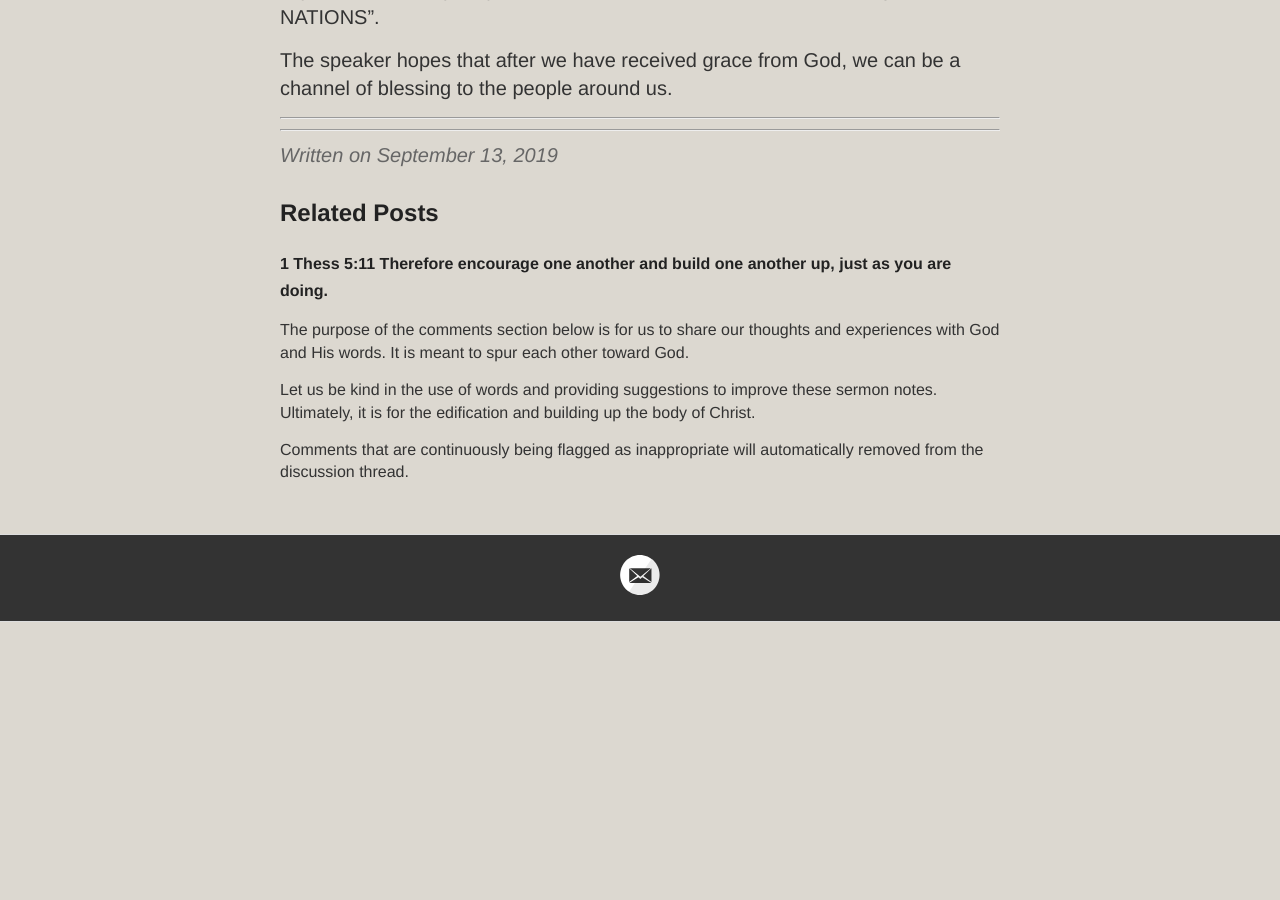
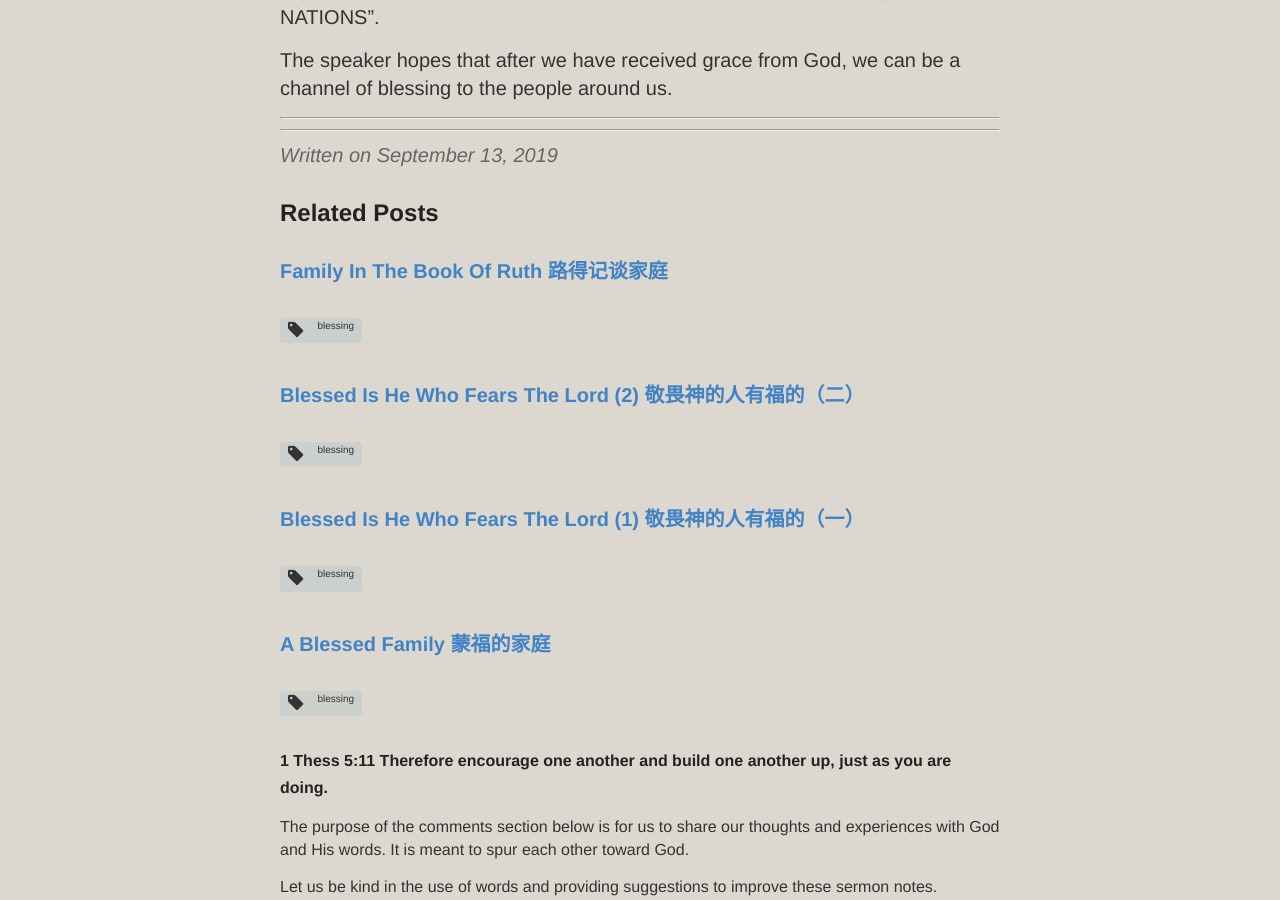
Before and after one commit to catchupTJC/catchuptjc.github.io, a Jekyll site: the page built from _posts/2019-09-13-Blessing of Aaron.md, in a window 1280 px wide and 900 px high, scrolled down 5377 px. Built offline with Jekyll 4.4.1, drawn with Linux system fonts in a browser that asks for light colours; nearby versions of some CDN libraries; comment, search, counter and statistics services are not loaded; before the commit the page ends 5999 px from its top, so only the background shows below that; some of the changed lines change nothing that is shown; some of the changed text lies outside the part shown.

Commit message:
Update 2019-09-13-Blessing of Aaron.md

```diff
--- a/_posts/2019-09-13-Blessing of Aaron.md
+++ b/_posts/2019-09-13-Blessing of Aaron.md
@@ -1,8 +1,8 @@
 ---
 layout: post
 title: Blessing of Aaron 亚伦的祝福
-category: Sermon(SG)2019
-tags: [Blessing]
+category: sermon2019singapore
+tags: [blessing]
 hymns: [460,255]
 ---
 
```
